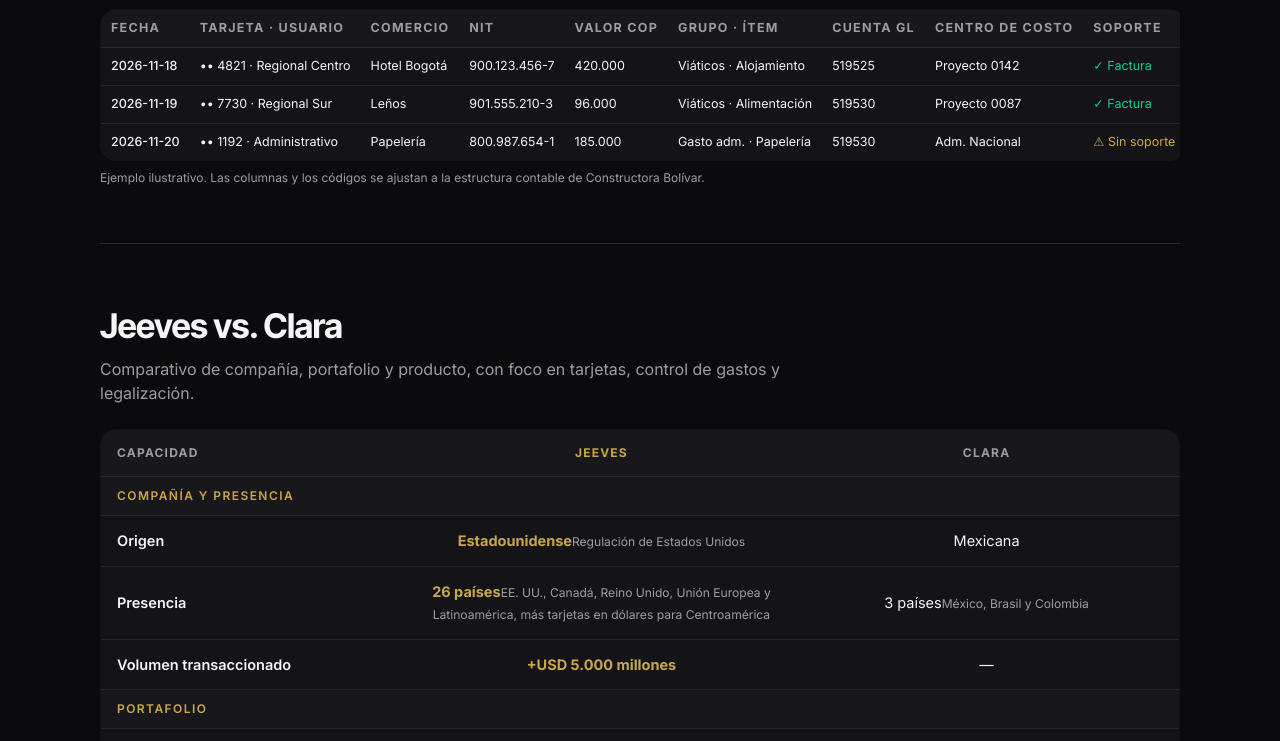
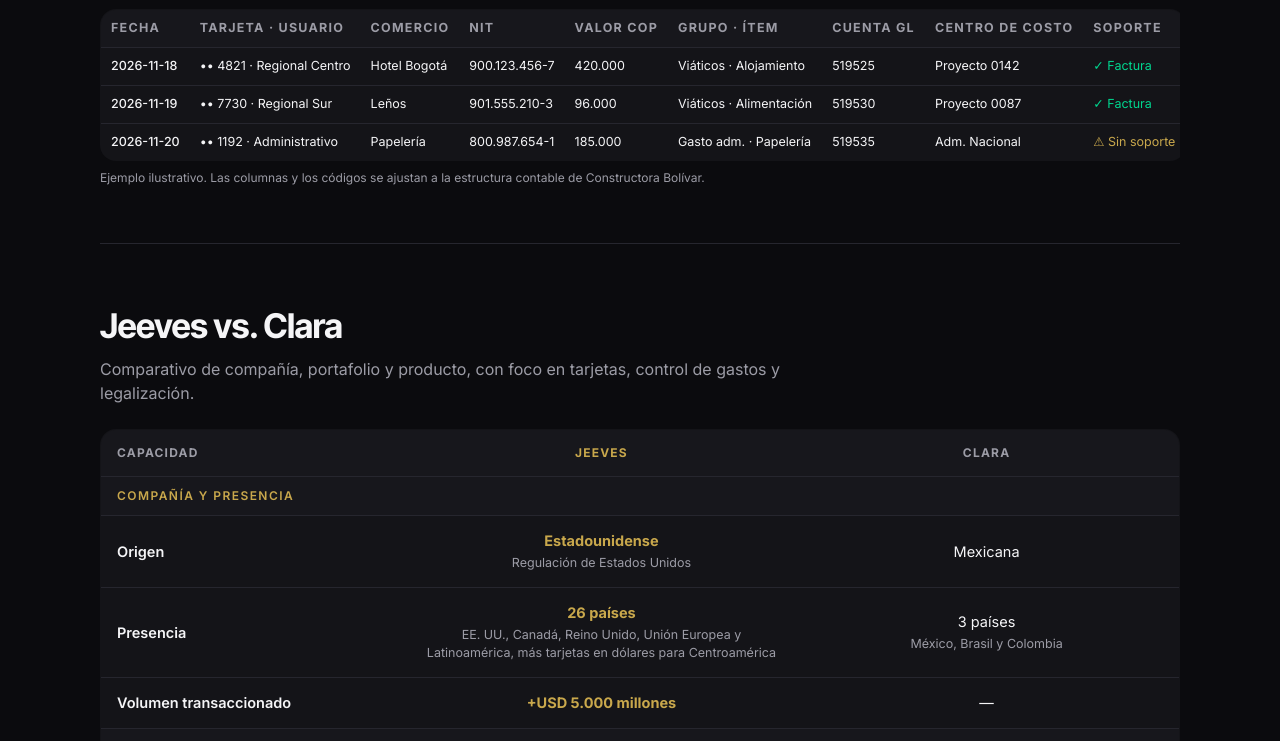
Before and after one commit to carlosgomez-cloud/comparativo_constructorabolivar, a plain HTML site: page index.html in a window 1280 px wide. Shown: the part 5746-6487 px from the top of the page. Drawn offline with Linux system fonts and the light colour scheme.

Commit message:
Add files via upload

```diff
--- a/index.html
+++ b/index.html
@@ -53,7 +53,7 @@ tr:last-child td{border-bottom:none}
 .cmp td:nth-child(2),.cmp td:nth-child(3){color:var(--txt);text-align:center;width:30%}
 .cmp th:nth-child(2),.cmp th:nth-child(3){text-align:center}
 .cmp th:nth-child(2){color:var(--gold)}
-.cmp small{color:var(--mut)}
+.cmp small{color:var(--mut);display:block;font-size:12.5px;margin-top:2px}
 .cmp td:first-child small{font-weight:400;display:block}
 .cmp tr.grp td{background:var(--card2);font-size:12px;letter-spacing:.12em;text-transform:uppercase;color:var(--gold);font-weight:600;padding:10px 16px}
 .yes{color:var(--green);font-weight:700}.no{color:#ff7a7a;font-weight:700}.soon{color:var(--gold);font-weight:700}
@@ -255,7 +255,7 @@ footer b{color:var(--txt)}
 <tr><th>Fecha</th><th>Tarjeta · Usuario</th><th>Comercio</th><th>NIT</th><th>Valor COP</th><th>Grupo · Ítem</th><th>Cuenta GL</th><th>Centro de costo</th><th>Soporte</th></tr>
 <tr><td>2026-11-18</td><td>•• 4821 · Regional Centro</td><td>Hotel Bogotá</td><td>900.123.456-7</td><td>420.000</td><td>Viáticos · Alojamiento</td><td>519525</td><td>Proyecto 0142</td><td class="green">✓ Factura</td></tr>
 <tr><td>2026-11-19</td><td>•• 7730 · Regional Sur</td><td>Leños</td><td>901.555.210-3</td><td>96.000</td><td>Viáticos · Alimentación</td><td>519530</td><td>Proyecto 0087</td><td class="green">✓ Factura</td></tr>
-<tr><td>2026-11-20</td><td>•• 1192 · Administrativo</td><td>Papelería</td><td>800.987.654-1</td><td>185.000</td><td>Gasto adm. · Papelería</td><td>519530</td><td>Adm. Nacional</td><td class="gold">⚠ Sin soporte</td></tr>
+<tr><td>2026-11-20</td><td>•• 1192 · Administrativo</td><td>Papelería</td><td>800.987.654-1</td><td>185.000</td><td>Gasto adm. · Papelería</td><td>519535</td><td>Adm. Nacional</td><td class="gold">⚠ Sin soporte</td></tr>
 </table></div>
 <div class="cap">Ejemplo ilustrativo. Las columnas y los códigos se ajustan a la estructura contable de Constructora Bolívar.</div>
 </div>
```
